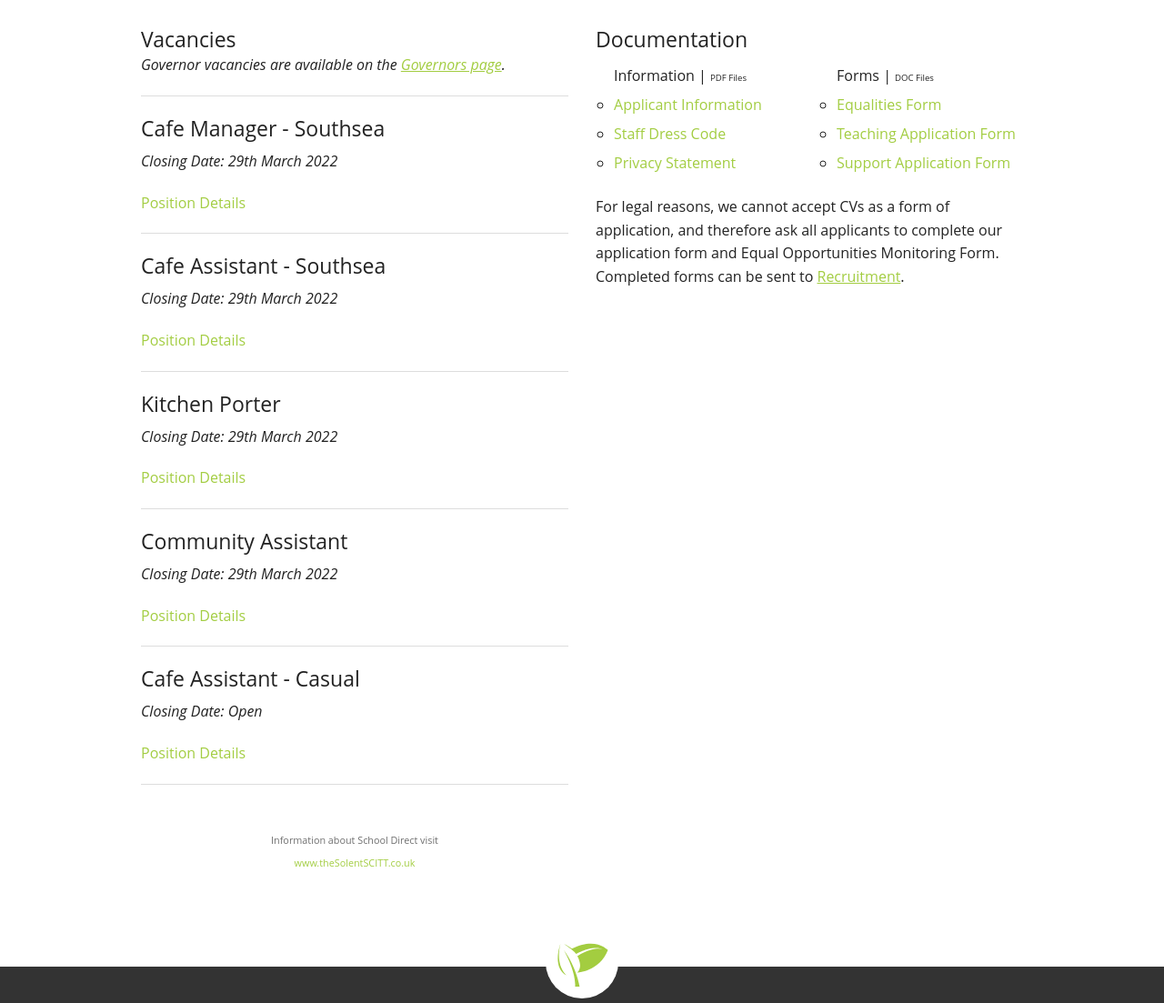
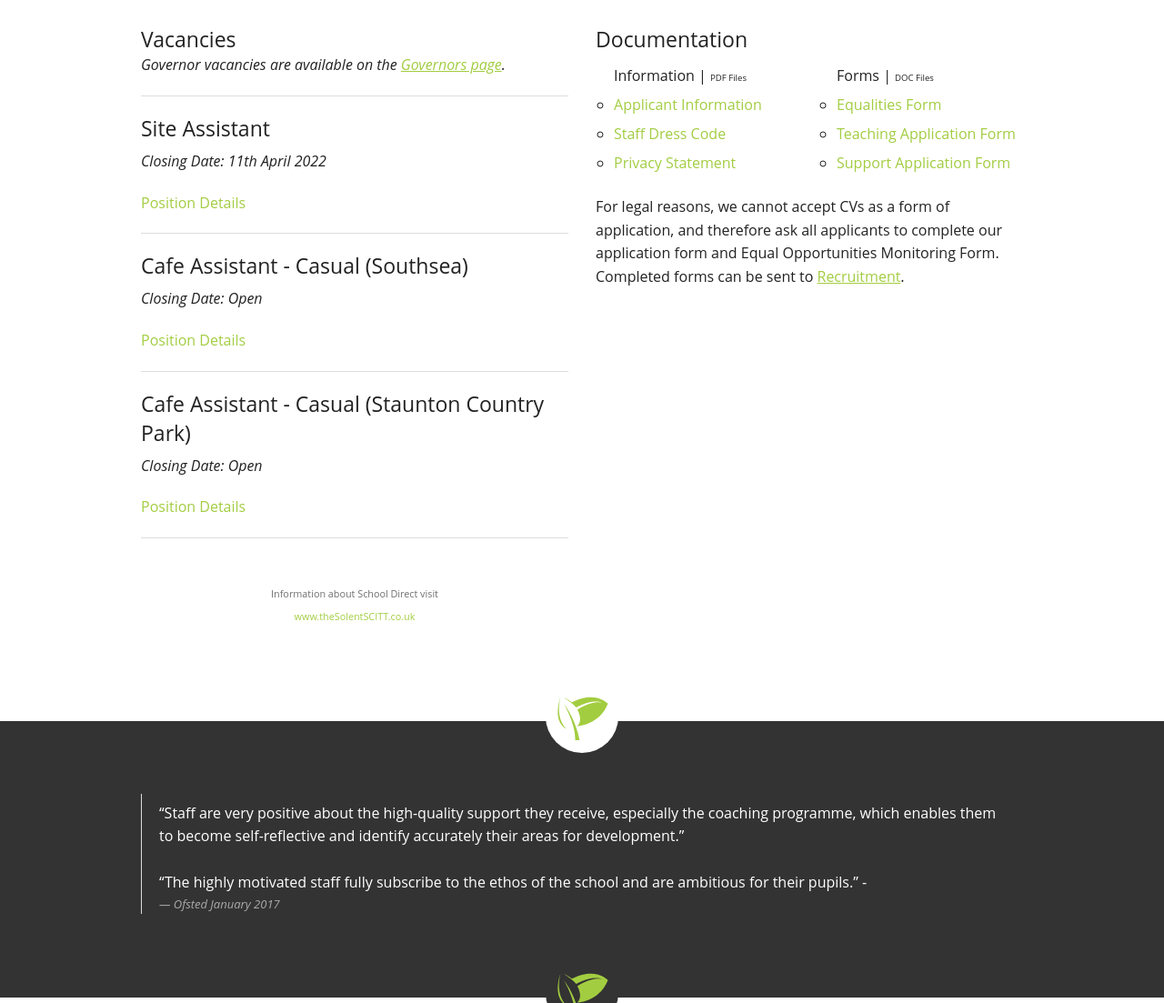
Before and after one commit to PCSITService/parkcommunityschool.co.uk, a PHP site: page /employment.php in a window 1280 px wide. Shown: the part 186-1289 px from the top of the page at 91% size. Run offline with PHP 8.4, Linux system fonts and the light colour scheme; some libraries are stand-ins or nearby versions.

Commit message:
Some recruitment changes. Two letters to parents added.

```diff
--- a/employment.php
+++ b/employment.php
@@ -38,44 +38,29 @@
         <a href="assets/recruitment/#.pdf" target="_blank">Position Details</a>
         </span>
       </li>-->
+
       <li>
-        <h4>Cafe Manager - Southsea</h4>
-        <p><em>Closing Date: 29th March 2022</em></p>
+        <h4>Site Assistant</h4>
+        <p><em>Closing Date: 11th April 2022</em></p>
 
         <span class="subheader">
-        <a href="assets/recruitment/cafe-manager.pdf" target="_blank">Position Details</a>
+        <a href="assets/recruitment/site-assistant.pdf" target="_blank">Position Details</a>
         </span>
       </li>
       <hr>
+
       <li>
-        <h4>Cafe Assistant - Southsea</h4>
-        <p><em>Closing Date: 29th March 2022</em></p>
+        <h4>Cafe Assistant - Casual (Southsea)</h4>
+        <p><em>Closing Date: Open</em></p>
 
         <span class="subheader">
-        <a href="assets/recruitment/cafe-assistant.pdf" target="_blank">Position Details</a>
+        <a href="assets/recruitment/cafe-assistant-southsea-casual.pdf" target="_blank">Position Details</a>
         </span>
       </li>
       <hr>
+
       <li>
-        <h4>Kitchen Porter</h4>
-        <p><em>Closing Date: 29th March 2022</em></p>
-
-        <span class="subheader">
-        <a href="assets/recruitment/kitchen-porter.pdf" target="_blank">Position Details</a>
-        </span>
-      </li>
-      <hr>
-      <li>
-        <h4>Community Assistant</h4>
-        <p><em>Closing Date: 29th March 2022</em></p>
-
-        <span class="subheader">
-        <a href="assets/recruitment/community-assistant.pdf" target="_blank">Position Details</a>
-        </span>
-      </li>
-      <hr>
-      <li>
-        <h4>Cafe Assistant - Casual</h4>
+        <h4>Cafe Assistant - Casual (Staunton Country Park)</h4>
         <p><em>Closing Date: Open</em></p>
 
         <span class="subheader">
--- a/letters-home.php
+++ b/letters-home.php
@@ -27,6 +27,8 @@
         	<ul class="small-block-grid-1">
                 <li>
                     <ul class="circle">March 2022<hr>
+                        <li><a href="/assets/letters/2022-03/year-11-homerun-parent-letter.pdf" target="_blank">Year 11 Homerun Letter</a></li>
+                        <li><a href="/assets/letters/2022-03/year-9-options-evening-31-march-2022.pdf" target="_blank">Year 9 Options Evening - 31 March 2022</a></li>
                         <li><a href="/assets/letters/2022-03/race-at-our-place.pdf" target="_blank">Race at our place</a></li>
                         <li><a href="/assets/letters/2022-03/newsletter-11-03.pdf" target="_blank">Newsletter - 11th March 2022</a></li>
                         <li><a href="/assets/letters/2022-03/ofsted-letter.pdf" target="_blank">Ofsted Letter</a></li>
```
Also changed, not shown: 8 other files.
